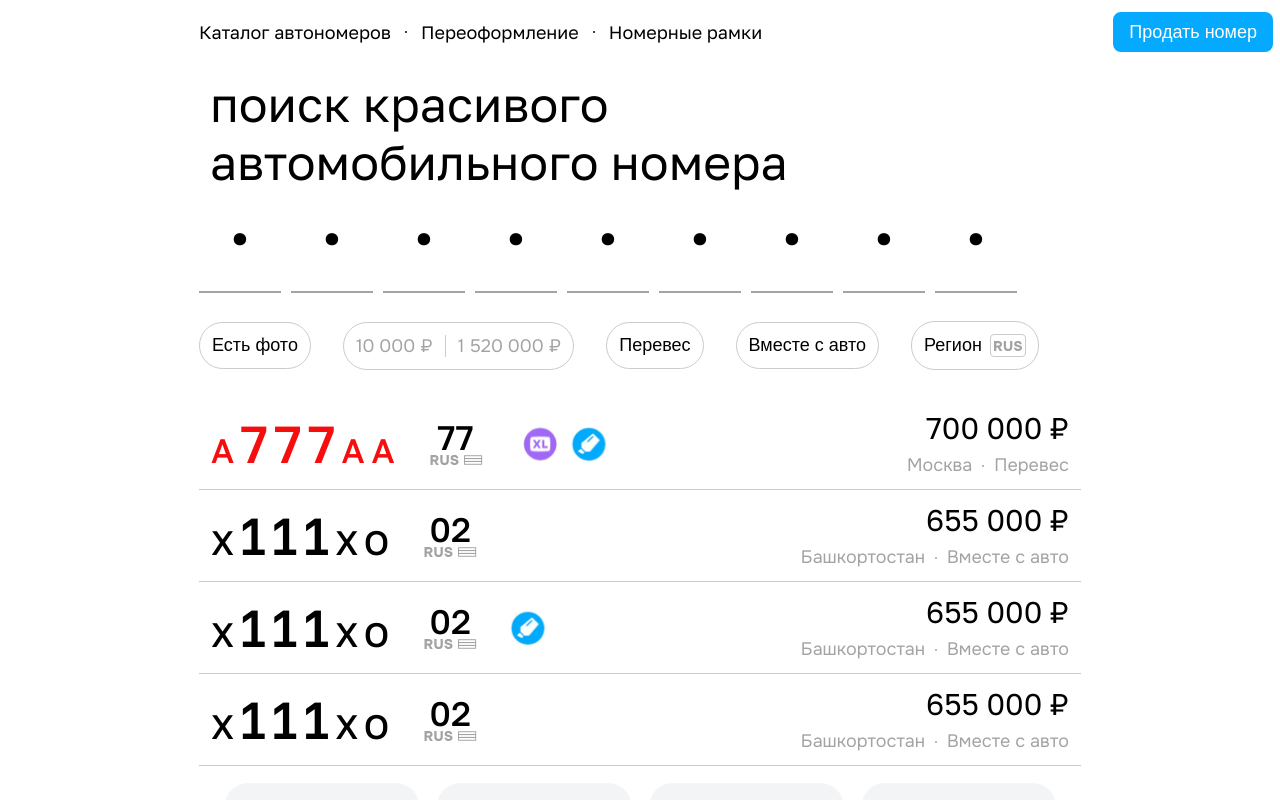
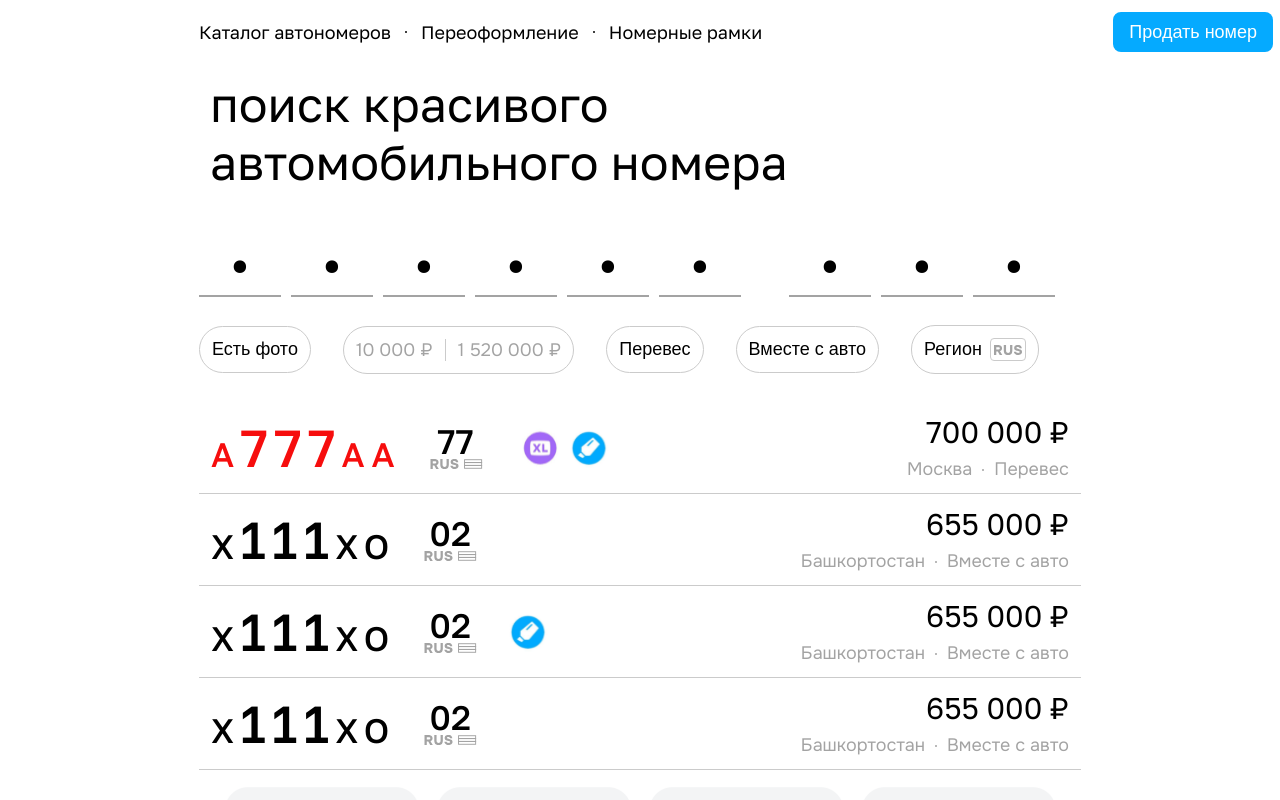
Before and after one commit to fayzullayevelmurod/License-plates-Online, a React (Vite) app: page / in a window 1280 px wide. Shown: the top 800 px of the page. Built offline with nearby package versions, Linux system fonts and the light colour scheme; the HTML template or start-up script is replaced by a standard one.

Commit message:
search number change input

```diff
--- a/src/pages/Home.jsx
+++ b/src/pages/Home.jsx
@@ -1,3 +1,4 @@
+import { useRef } from "react";
 import assets from "../assets";
 import { Numbers } from "../components";
 const numbersDB = [
@@ -135,6 +136,31 @@ const numbersDB = [
   },
 ];
 export const Home = () => {
+  const inputs = useRef([]);
+
+  // Inputga faqatgina harif kiritish mumkun bo'lsa, qo'shimcha shart
+  const handleInputChange = (index, event) => {
+    const { value } = event.target;
+    let newValue = value;
+
+    // Agar input birinchi yoki 5-6 chi bo'lsa
+    if (index === 0 || index === 4 || index === 5) {
+      // Faqat harflarni qabul qilish
+      newValue = value.replace(/[^a-zA-Z]/g, "");
+    } else {
+      // Faqat raqamlarni qabul qilish
+      newValue = value.replace(/\D/g, "");
+    }
+
+    event.target.value = newValue;
+
+    if ((index === 0 || index === 4 || index === 5) && newValue.length === 1) {
+      // Keyingi inputga o'tkazish
+      if (index < inputs.current.length - 1) {
+        inputs.current[index + 1].focus();
+      }
+    }
+  };
   return (
     <>
       <div className="number__box">
@@ -143,35 +169,28 @@ export const Home = () => {
         </h1>
         <div className="number__filter-boxes">
           <div className="number__filter">
-            <div className="number__text">
-              <span>·</span>
-            </div>
-            <div className="number__text">
-              <span>·</span>
-            </div>
-            <div className="number__text">
-              <span>·</span>
-            </div>
-            <div className="number__text">
-              <span>·</span>
-            </div>
-            <div className="number__text">
-              <span>·</span>
-            </div>
-            <div className="number__text">
-              <span>·</span>
-            </div>
-            <div className="number__group">
-              <div className="number__text">
-                <span>·</span>
-              </div>
-              <div className="number__text">
-                <span>·</span>
-              </div>
-              <div className="number__text">
-                <span>·</span>
-              </div>
-            </div>
+            {[...Array(6)].map((_, index) => (
+              <input
+                key={index}
+                ref={(el) => (inputs.current[index] = el)}
+                type="text"
+                className="number__text"
+                placeholder="."
+                onChange={(event) => handleInputChange(index, event)}
+              />
+            ))}
+          </div>
+          <div className="number__group">
+            {[...Array(3)].map((_, index) => (
+              <input
+                key={index + 6}
+                ref={(el) => (inputs.current[index + 6] = el)}
+                type="text"
+                className="number__text"
+                placeholder="."
+                onChange={(event) => handleInputChange(index + 6, event)}
+              />
+            ))}
           </div>
         </div>
         <div className="button__filter">
--- a/src/pages/pages.css
+++ b/src/pages/pages.css
@@ -6,7 +6,7 @@
   padding-top: 12px;
 }
 .number__box .title {
-  padding: 0 11px;
+  padding: 0 11px 4px 11px;
 }
 .number__filter-boxes {
   display: flex;
@@ -18,6 +18,10 @@
   align-items: center;
   gap: 10px;
 }
+.number__filter .number__text::placeholder,
+.number__group .number__text::placeholder {
+  color: #000;
+}
 .number__filter .number__text,
 .number__group .number__text {
   font-family: "Onest", sans-serif;
@@ -26,10 +30,13 @@
   line-height: 102px;
   width: 82px;
   height: 102px;
+  border: none;
+  text-align: center;
   display: flex;
   align-items: center;
   justify-content: center;
   border-bottom: 2px solid #a3a3a3;
+  text-transform: uppercase;
 }
 .button__filter {
   display: flex;
```
